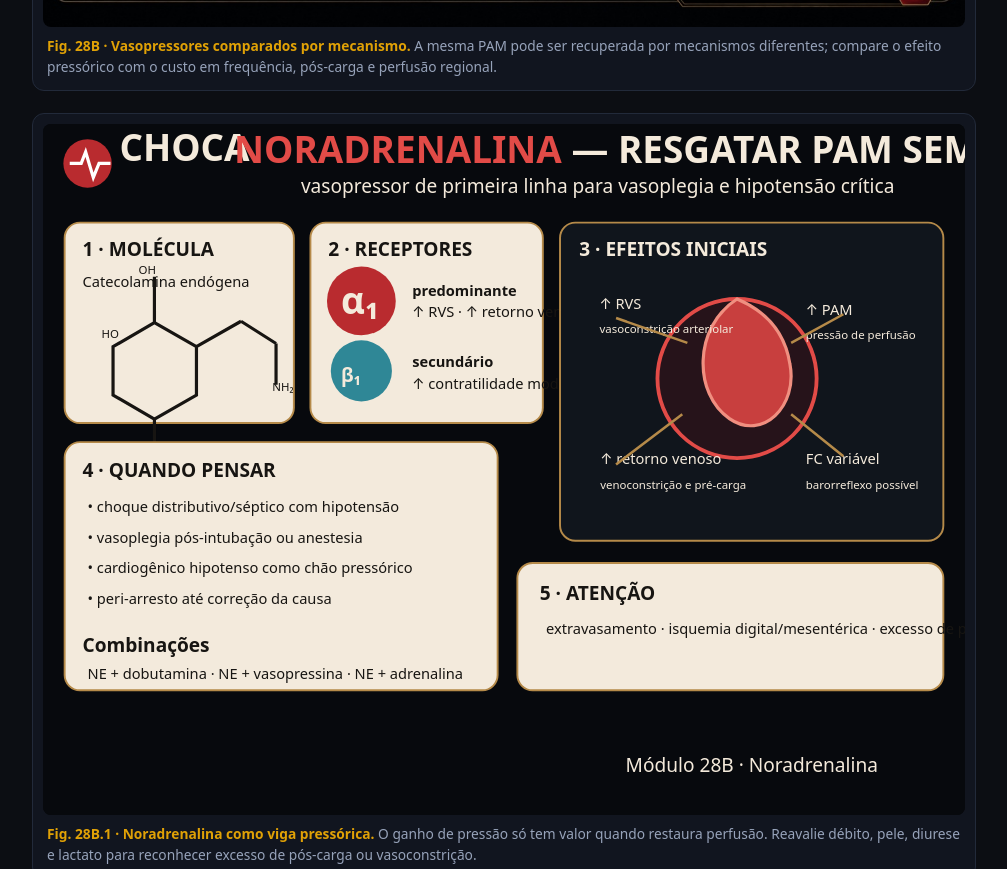
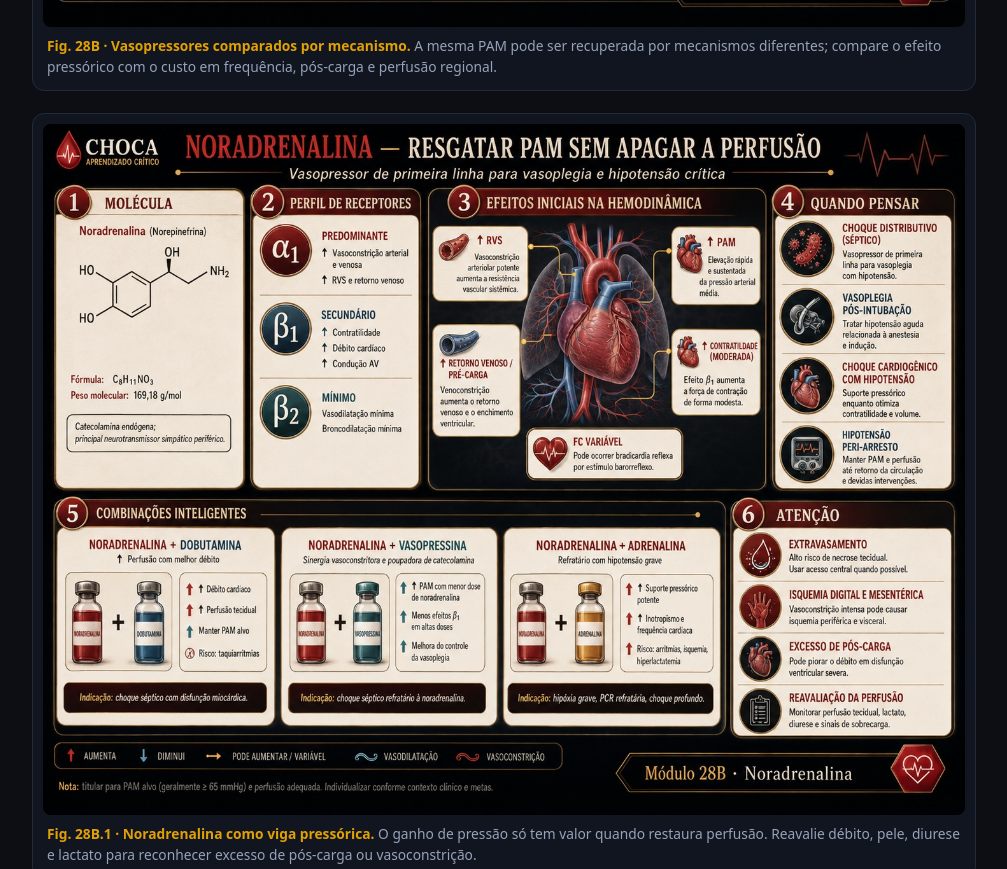
Before and after one commit to Drmcoelho/Choca, a website: page perfunde28b.html in a window 1280 px wide. Shown: the part 960-1829 px from the top of the page, without its empty margins (136-1143 px from the left). Drawn offline with Linux system fonts and the light colour scheme.

Commit message:
assets: use final raster figure in perfunde28b

```diff
--- a/perfunde28b.html
+++ b/perfunde28b.html
@@ -65,7 +65,7 @@ footer{margin-top:34px;padding-top:14px;border-top:1px solid var(--line);font-fa
   <figcaption><b>Fig. 28B · Vasopressores comparados por mecanismo.</b> A mesma PAM pode ser recuperada por mecanismos diferentes; compare o efeito pressórico com o custo em frequência, pós-carga e perfusão regional.</figcaption>
 </figure>
 <figure class="m28-fig-viva" data-fig="noradrenalina-resgatar-pam">
-  <img src="assets/m28/figures/noradrenalina-resgatar-pam.svg" alt="Noradrenalina com ação alfa-1 predominante e beta-1 secundária, elevando resistência vascular, retorno venoso e pressão arterial média." loading="lazy" decoding="async">
+  <img src="assets/m28/figures/noradrenalina-resgatar-pam.jpg" alt="Noradrenalina com ação alfa-1 predominante e beta-1 secundária, elevando resistência vascular, retorno venoso e pressão arterial média." loading="lazy" decoding="async">
   <figcaption><b>Fig. 28B.1 · Noradrenalina como viga pressórica.</b> O ganho de pressão só tem valor quando restaura perfusão. Reavalie débito, pele, diurese e lactato para reconhecer excesso de pós-carga ou vasoconstrição.</figcaption>
 </figure></div>
 
```
